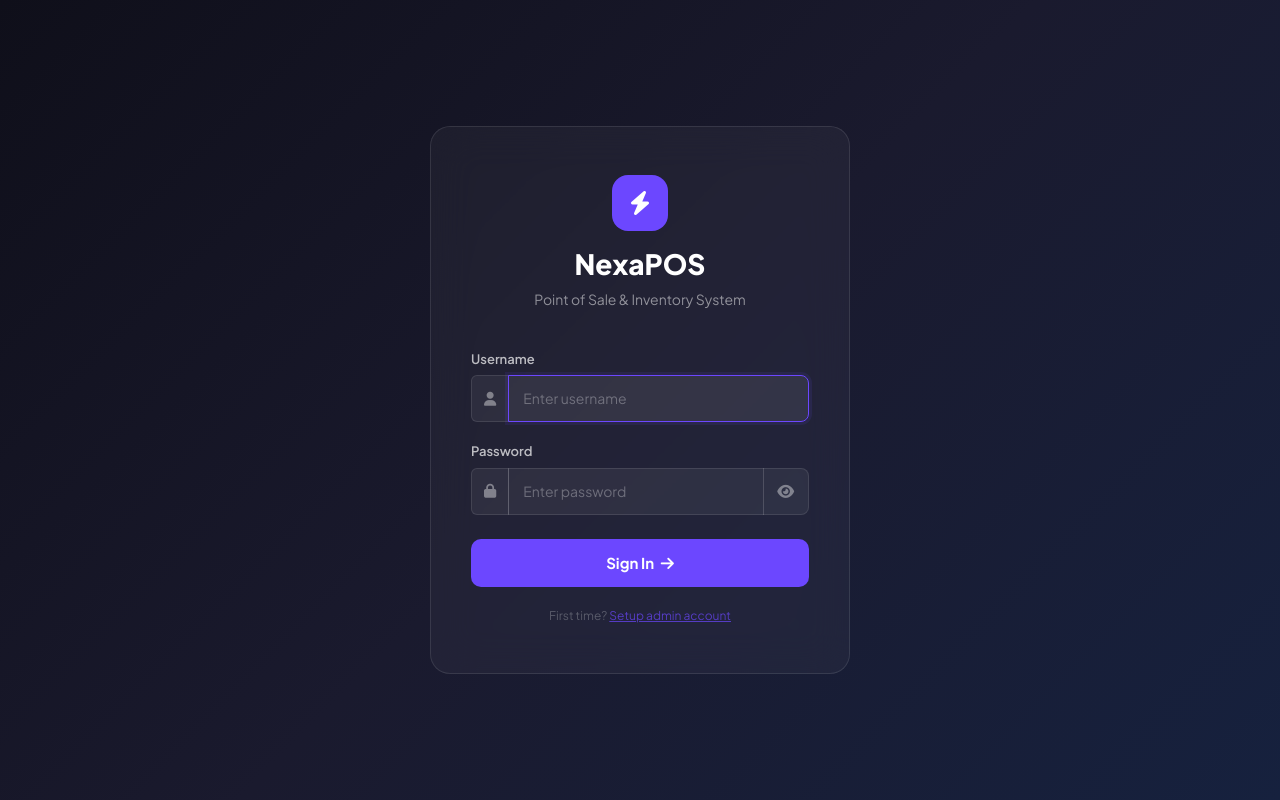
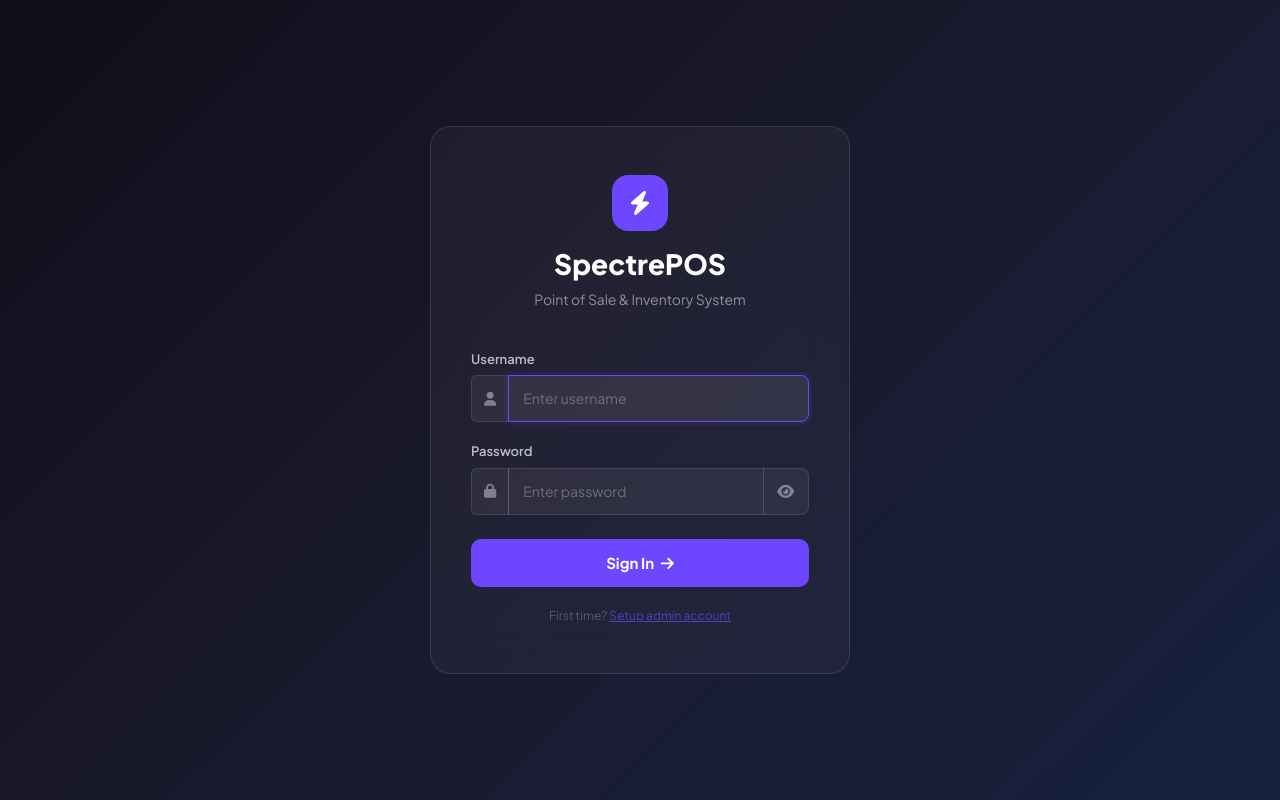
Before and after one commit to Abbas-Ahmedd/POS-INVENTORY-MANANGEMENT-SYSYTEM-, a Flask app: page /login in a window 1280 px wide. Run offline with Flask 3, Linux system fonts and the light colour scheme; some libraries are stand-ins or nearby versions.

Commit message:
Rename NexaPOS branding to SpectrePOS

```diff
--- a/templates/base.html
+++ b/templates/base.html
@@ -3,7 +3,7 @@
 <head>
     <meta charset="UTF-8">
     <meta name="viewport" content="width=device-width, initial-scale=1.0">
-    <title>{% block title %}POS System{% endblock %} — NexaPOS</title>
+    <title>{% block title %}POS System{% endblock %} — SpectrePOS</title>
     <link href="https://cdn.jsdelivr.net/npm/bootstrap@5.3.2/dist/css/bootstrap.min.css" rel="stylesheet">
     <link href="https://cdnjs.cloudflare.com/ajax/libs/font-awesome/6.5.0/css/all.min.css" rel="stylesheet">
     <link href="https://fonts.googleapis.com/css2?family=Plus+Jakarta+Sans:wght@300;400;500;600;700;800&family=JetBrains+Mono:wght@400;600&display=swap" rel="stylesheet">
@@ -17,7 +17,7 @@
     <nav class="sidebar" id="sidebar">
         <div class="sidebar-brand">
             <div class="brand-icon"><i class="fas fa-bolt"></i></div>
-            <span class="brand-name">NexaPOS</span>
+            <span class="brand-name">SpectrePOS</span>
         </div>
         <div class="sidebar-section-label">MAIN</div>
         <ul class="sidebar-nav">
--- a/templates/invoice.html
+++ b/templates/invoice.html
@@ -10,7 +10,7 @@
     <div class="invoice-header">
         <div class="d-flex justify-content-between align-items-start">
             <div>
-                <div style="font-size:28px;font-weight:800;letter-spacing:-1px;">NexaPOS</div>
+                <div style="font-size:28px;font-weight:800;letter-spacing:-1px;">SpectrePOS</div>
                 <div style="opacity:0.7;font-size:13px;margin-top:4px;">Point of Sale System</div>
             </div>
             <div style="text-align:right;">
@@ -76,7 +76,7 @@
         </div>
         {% endif %}
         <div style="margin-top:32px;text-align:center;color:var(--text-muted);font-size:13px;border-top:1px dashed var(--border);padding-top:16px;">
-            Thank you for your business!<br>Powered by NexaPOS
+            Thank you for your business!<br>Powered by SpectrePOS
         </div>
     </div>
 </div>
--- a/templates/login.html
+++ b/templates/login.html
@@ -4,7 +4,7 @@
     <div class="login-card">
         <div class="login-brand">
             <div class="login-logo"><i class="fas fa-bolt"></i></div>
-            <h1>NexaPOS</h1>
+            <h1>SpectrePOS</h1>
             <p>Point of Sale & Inventory System</p>
         </div>
         {% with messages = get_flashed_messages(with_categories=true) %}
```
